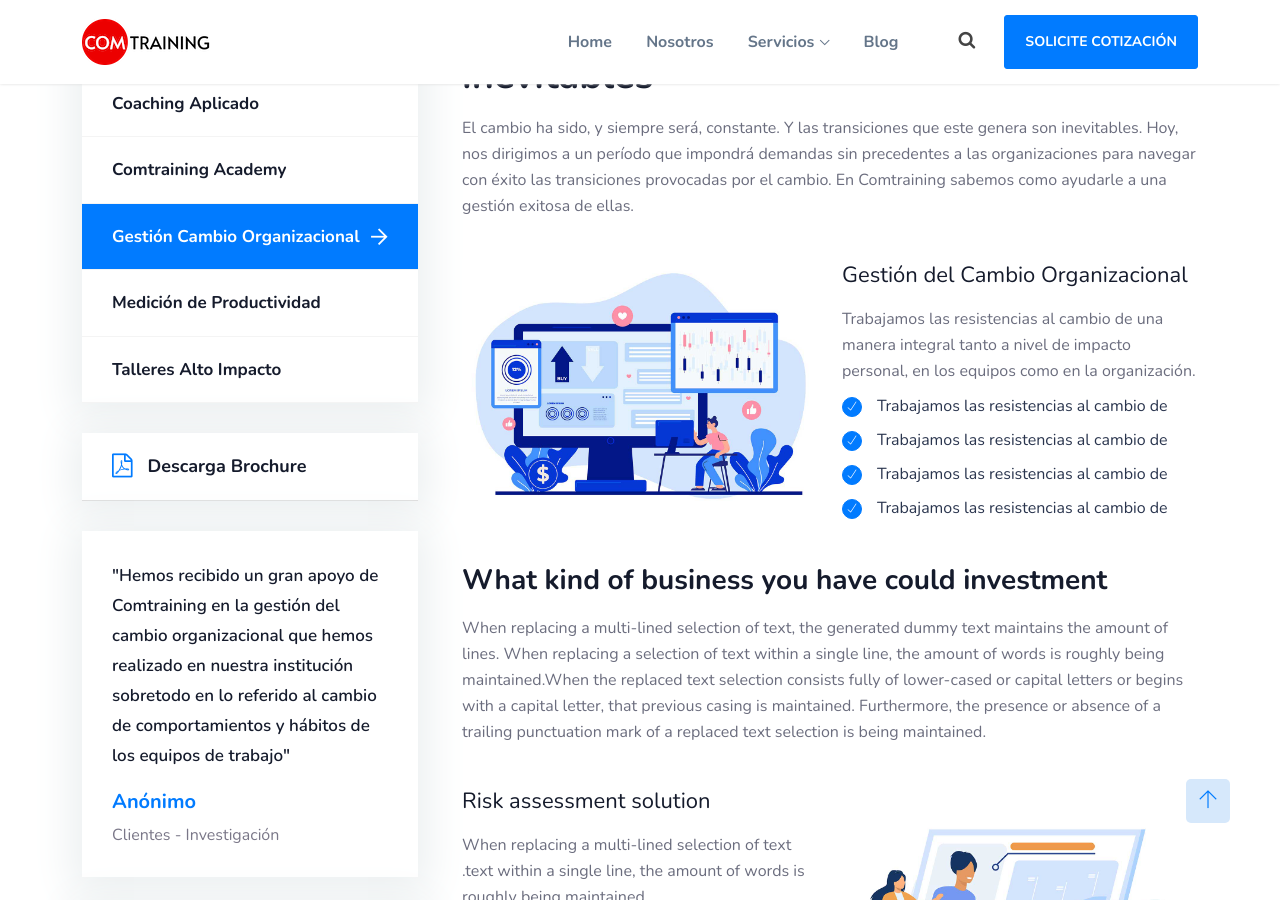
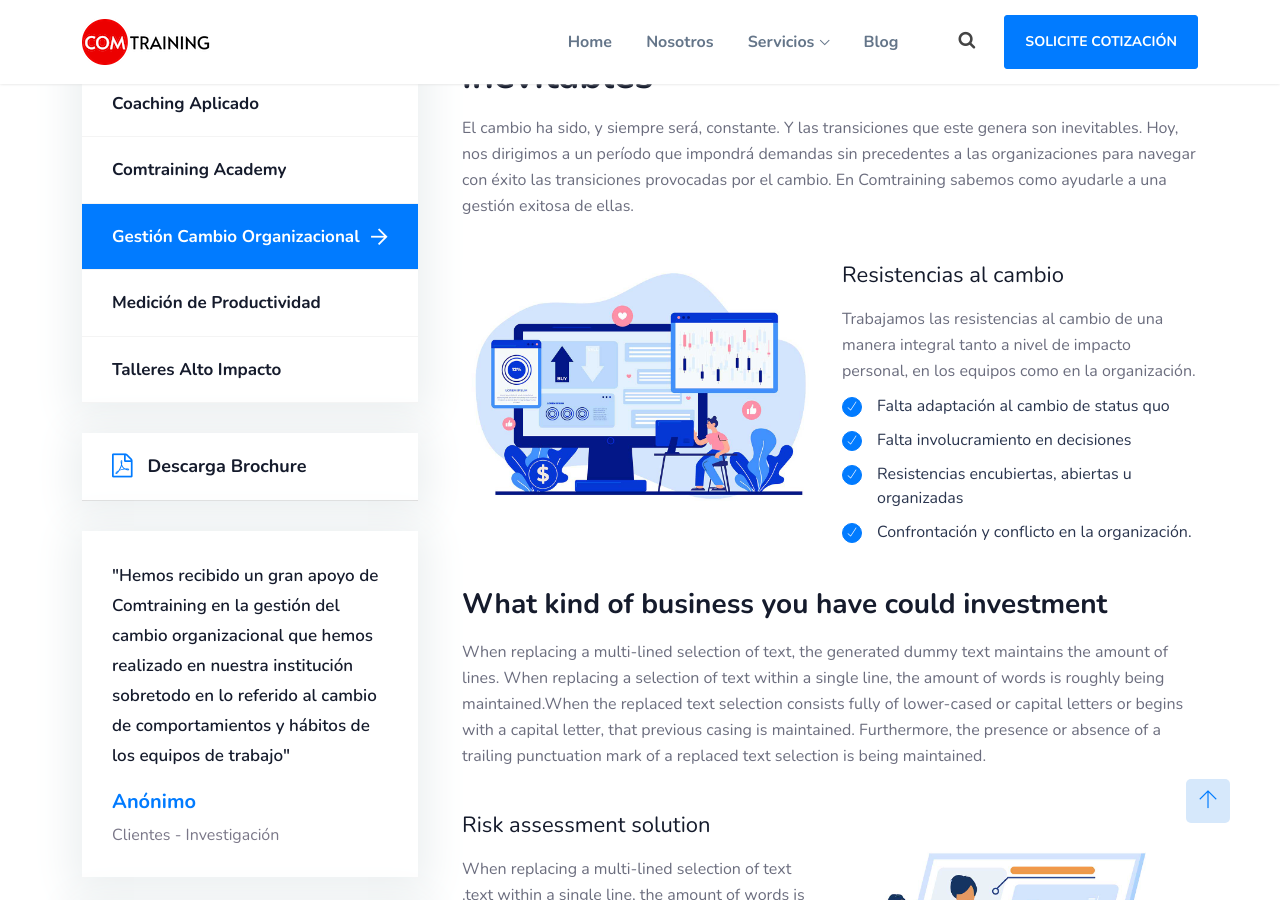
Before and after one commit to fjvalles/comtraining-landing, a Jekyll site: the page built from _services/gestion-cambio-organizacional.html, in a window 1280 px wide and 900 px high, scrolled down 484 px. Built offline with Jekyll 4.4.1, drawn with Linux system fonts in a browser that asks for light colours; a script that is not in the unit is left out.

Commit message:
Update Servicios “gestion-cambio-organizacional”

```diff
--- a/_services/gestion-cambio-organizacional.html
+++ b/_services/gestion-cambio-organizacional.html
@@ -30,13 +30,13 @@ service_card_layout: 2
     </div>
     <div class="col-xl-6 col-lg-6 col-md-12">
         <div class="single-well mar-well">
-            <h4>Gestión del Cambio Organizacional</h4>
+            <h4>Resistencias al cambio</h4>
             <p>Trabajamos las resistencias al cambio de una manera integral tanto a nivel de impacto personal, en los equipos como en la organización.</p>
             <ul class="marker-list">
-                <li>Trabajamos las resistencias al cambio de</li>
-                <li>Trabajamos las resistencias al cambio de</li>
-                <li>Trabajamos las resistencias al cambio de</li>
-                <li>Trabajamos las resistencias al cambio de</li>
+                <li>Falta adaptación al cambio de status quo</li>
+                <li>Falta involucramiento en decisiones</li>
+                <li>Resistencias encubiertas, abiertas u organizadas</li>
+                <li>Confrontación y conflicto en la organización.</li>
             </ul>
         </div>
     </div>
```
